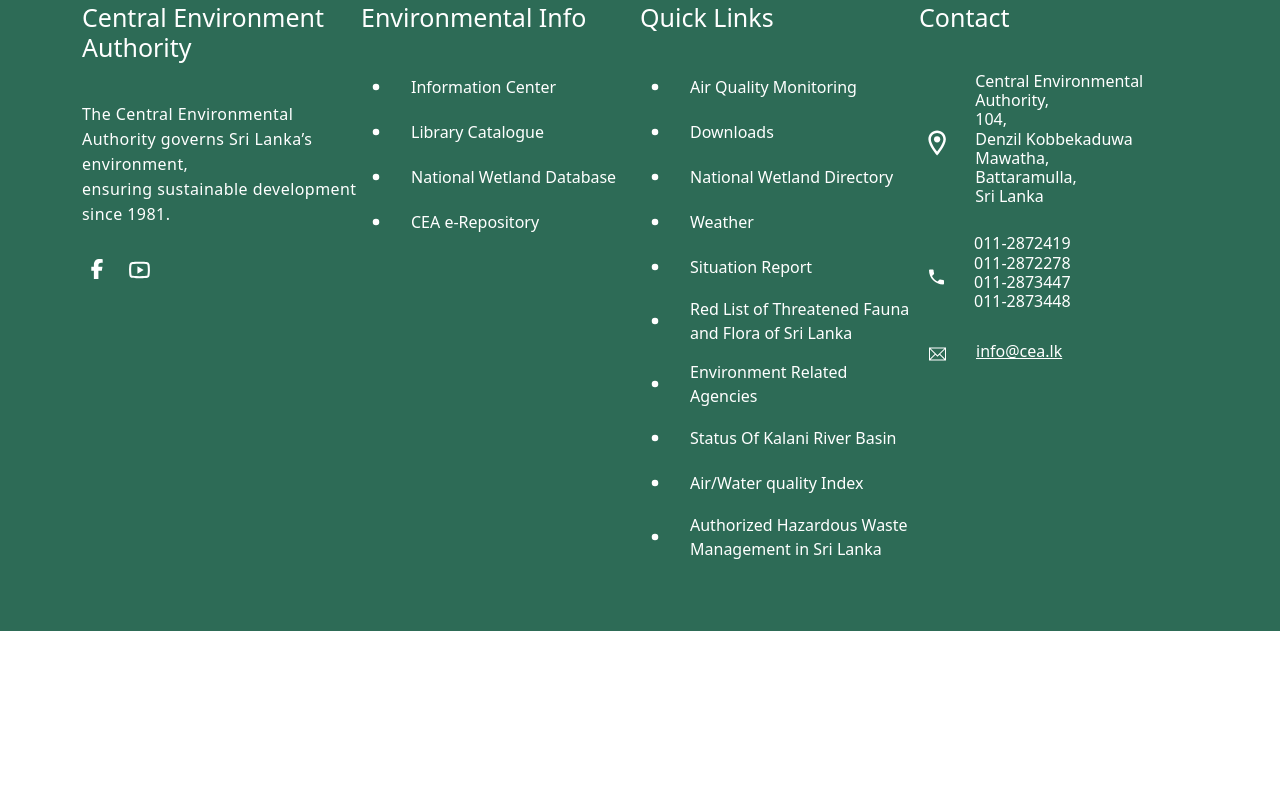
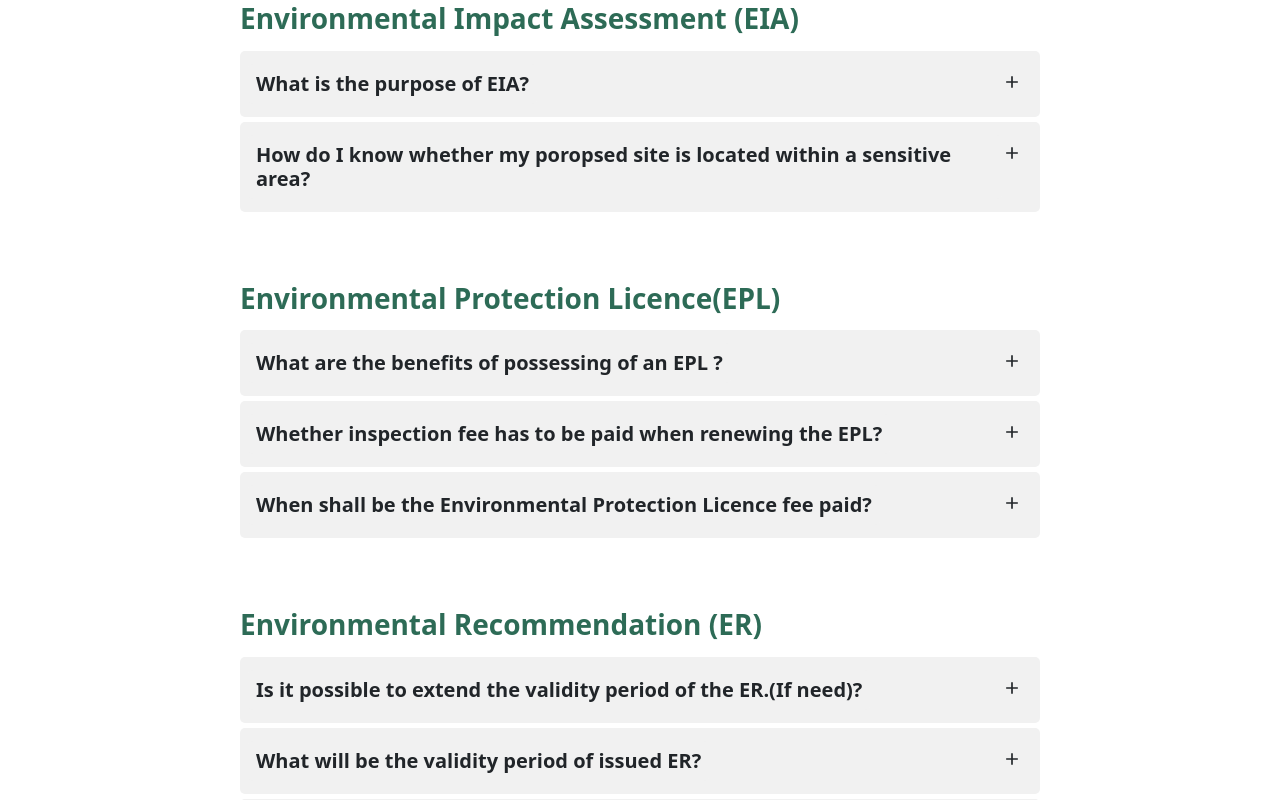
Before and after one commit to Dulmi-2000/Environment-Web, a React (Create React App) app: page /FAQ/FAQ in a window 1280 px wide. Shown: the part 520-1320 px from the top of the page. Before the commit the page ends 1151 px from the top, so only its background shows below. Built offline with nearby package versions, Linux system fonts and the light colour scheme.

Commit message:
FAQ page added

```diff
--- a/src/Pages/FAQ/FAQ.jsx
+++ b/src/Pages/FAQ/FAQ.jsx
@@ -1,16 +1,106 @@
-import React from 'react'
+import React, { useState } from 'react'
 import PageIntro from '../../Componenets/PageInto/PageIntro'
+import './faq.css'
+import { BiPlus, BiMinus } from 'react-icons/bi';
 
 function FAQ() {
+  const faqData = [
+    {
+      category: 'Environmental Impact Assessment (EIA)',
+      questions: [
+        {
+          question: 'What is the purpose of EIA?',
+          answer: 'EIA is a simple process of predicting the potential impacts of development activities on the natural and social environment. EIA also suggests measures to prevent or minimize negative impacts and to enhance positive impacts. EIA ensures sustainable investment for developers and a livable environment for the people. In 1981 EIA was made a legal requirement for projects within the coastal zone and since 1993 is mandatory throughout Sri Lanka for prescribed development projects.',
+        },
+        {
+          question: 'How do I know whether my poropsed site is located within a sensitive area?',
+          answer: 'You may get the service of GIS laboratary of Rsearch and Special Project Unit of CEA to verify whether your proposed site is located within a sensitive area.',
+        },
+      ],
+    },
+    {
+      category: 'Environmental Protection Licence(EPL)',
+      questions: [
+        {
+          question: 'What are the benefits of possessing of an EPL ?',
+          answer: 'An EPL (Environmental Protection License) holder gains legal authority to discharge effluents, emit pollutants, and manage waste in compliance with the CEA s environmental standards. This helps the holder minimize environmental impacts, reducing the likelihood of protests from the community and fostering public trust in the industry. Additionally, holding an EPL can attract foreign investors and buyers, enhance eligibility for bank loans to improve operations, and pave the way for pursuing ISO certification, enabling the industry to meet international environmental obligations.',
+        },
+        {
+          question: 'Whether inspection fee has to be paid when renewing the EPL?',
+          answer: 'Inspection fee has to be paid only when applying for the first EPL. Therefore it is not necessary pay the inspection fee for the EPL renewal. However if the applicant fails to submit the renewal application on time, he/she has to submit a fresh EPL application again instead of the EPL-Renewal application. In this circumstance he/she has to pay the inspection fee also',
+        },
+        {
+          question: 'When shall be the Environmental Protection Licence fee paid?',
+          answer: 'When the decision of issuing EPL is made by the authorized officer applicable conditions to the EPL will be prepared and submitted to the Legal Division for legal approval. Once the approval of the legal division is granted a written request will be made to the applicant for the payment of EPL fee. Once the licence fee paid the Environmental Protection Licence will be issued with the signature of the authorized signatory.',
+        }
+      ],
+    },
+    {
+      category: 'Environmental Recommendation (ER)',
+      questions: [
+        {
+          question: 'Is it possible to extend the validity period of the ER.(If need)?',
+          answer: 'YEs, it is possible. Written request must be forwarded to the relevant Provincial Office.',
+        },
+        {
+          question: 'What will be the validity period of issued ER?',
+          answer: 'The ER is valid for one year period from the date of issue and the valid period is indicated in the Environmental Recommendation.',
+        },
+        {
+          question: 'How much to be paid for an Environmental Recommendation Process?',
+          answer: 'Inspection fee has to be paid for the site inspection. At present Minimum amount is Rs: 3360/- and Maximum amount is Rs: 11200/-(with Government approved tax).',
+        },
+        {
+          question: 'How it could be obtained? Is there a specific procedure?',
+          answer: 'Yes. Procedure to obtain Environmental Recommendation.',
+        },
+        {
+          question: 'From where an Environmental Recommendation could be obtained?',
+          answer: 'From any Provincial offices of the Central Environmental Authority.',
+        },
+      ],
+    },
+
+  ];
+  const [activeIndex, setActiveIndex] = useState(null);
+
+  // Toggle active question
+  const toggleQuestion = (index) => {
+    setActiveIndex(activeIndex === index ? null : index);
+  };
   return (
+
     <>
     <PageIntro
-        title="FAQ"
+        title="Frequently Asked Questions"
         description="Welcome to the FAQ section of the Central Environmental Authority of Sri Lanka.
         This page is designed to provide clear answers to common questions about environmental
         regulations, licensing, compliance, and services. We aim to help you navigate processes efficiently.
            If your query isn’t addressed here, feel free to reach out for further assistance!"
-        />
+      />
+      <div className="faq-container">
+      {faqData.map((category, catIndex) => (
+        <div key={catIndex} >
+          <h3 className="faq-category">{category.category}</h3>
+          {category.questions.map((item, index) => (
+            <div key={index} className="faq-item">
+              <div className="faq-question" onClick={() => toggleQuestion(`${catIndex}-${index}`)}>
+                <h4 className="faq-question">{item.question}</h4>
+                <span>
+                  {activeIndex === `${catIndex}-${index}` ? <BiMinus className='plus-minus'/> : <BiPlus className='plus-minus'/>}
+
+                </span>
+              </div>
+              {activeIndex === `${catIndex}-${index}` && (
+                <div className="faq-answer">
+                  <p>{item.answer}</p>
+                </div>
+              )}
+            </div>
+          ))}
+        </div>
+      ))}
+    </div>
     </>
   )
 }
--- a/src/Pages/FAQ/faq.css
+++ b/src/Pages/FAQ/faq.css
@@ -0,0 +1,42 @@
+.faq-container {
+    max-width: 800px;
+    margin: 0 auto;
+    margin-bottom: 80px;
+  }
+
+  .faq-category {
+    font-size: 28px;
+    font-weight: bold;
+    color: #044e35d5;
+    margin-top: 70px;
+   margin-bottom: 15px;
+  }
+
+  .faq-question {
+    cursor: pointer;
+    display: flex;
+    justify-content: space-between;
+    background-color: #f1f1f1;
+    padding: 8px;
+    margin: 5px 0;
+    border-radius: 5px;
+    font-size: 20px;
+    font-weight: 600;
+  }
+
+  .faq-answer {
+    padding: 15px 15px 2px 15px;
+    background-color: #fff;
+    border-left: 3px solid #044e35d5;;
+    font-size: 16px;
+  }
+
+  .plus-minus{
+     font-size: 20px;
+     margin-right: 10px;
+     margin-top: 13px;
+  }
+
+  .plus-minus:hover{
+    color: #044e35d5;;
+  }
```
